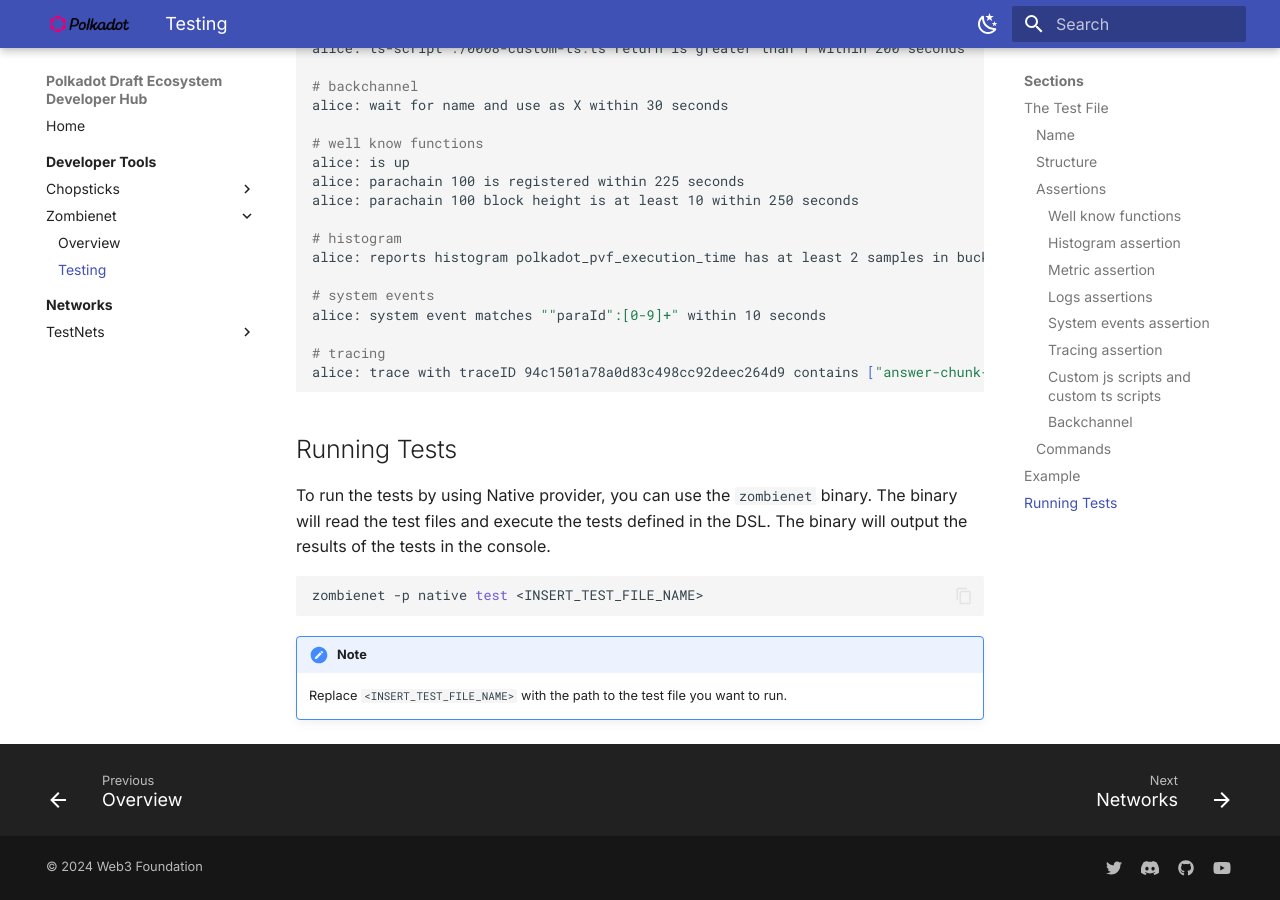
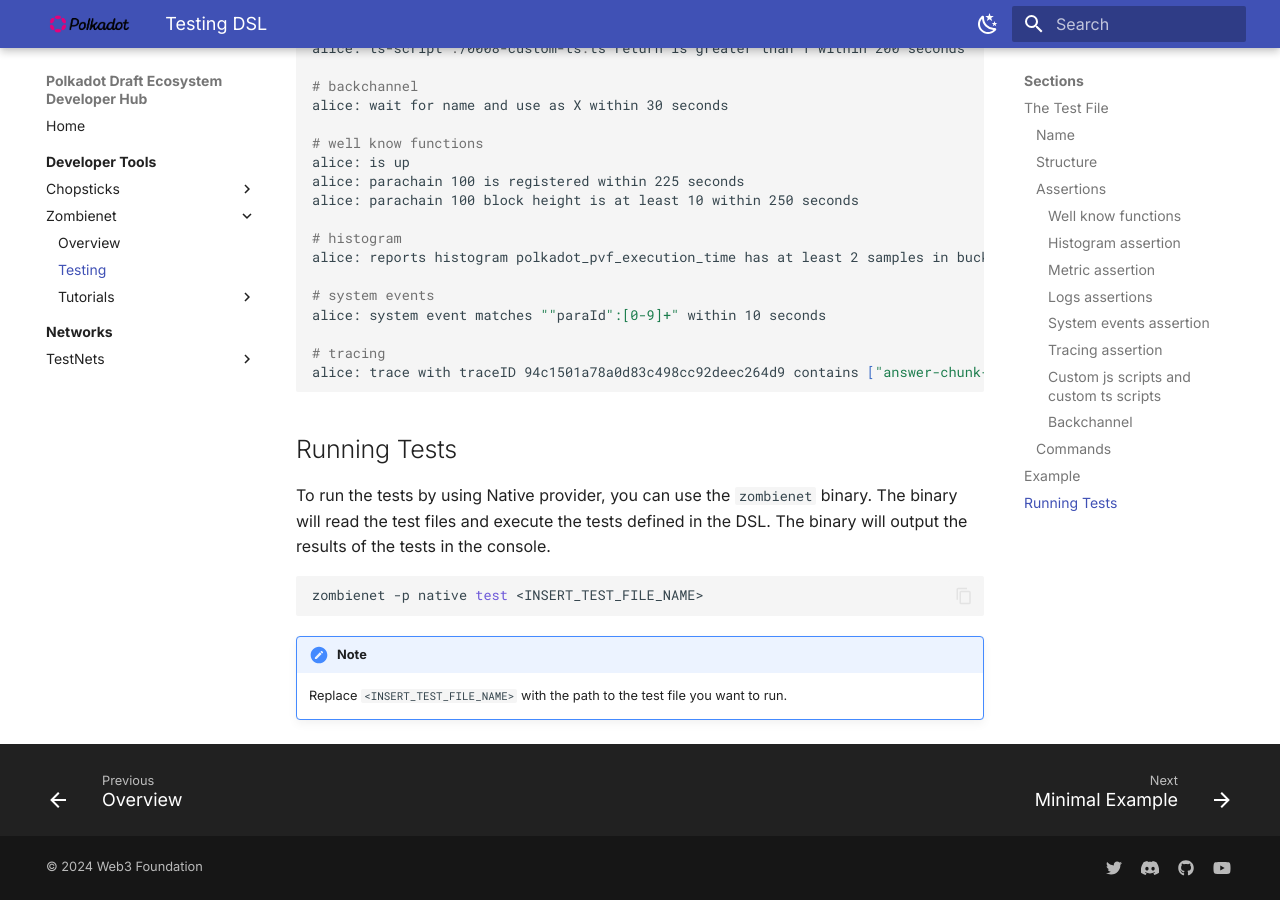
Before and after one commit to papermoonio/polkadot-ecosystem-docs-draft, an MkDocs documentation site: the page built from docs/dev-tools/zombienet/testing.md, in a window 1280 px wide and 900 px high, scrolled down 5354 px. Built offline with MkDocs 1.6.1 and Material for MkDocs 9.7.7, drawn with Linux system fonts in a browser that asks for light colours; some of the changed lines change nothing that is shown.

Commit message:
fix: updating nav navigation

```diff
--- a/docs/dev-tools/zombienet/testing.md
+++ b/docs/dev-tools/zombienet/testing.md
@@ -1,3 +1,8 @@
+---
+title: Testing DSL
+description: Zombienet provides a Domain Specific Language (DSL) for writing tests. The DSL is designed to be human-readable and allows you to write tests using natural language expressions.
+---
+
 # Testing DSL
 
 Zombienet provides a Domain Specific Language (DSL) for writing tests. The DSL is designed to be human-readable and allows you to write tests using natural language expressions. You can define assertions and tests against the spawned network using this DSL. This way, users can evaluate different metrics, such as:
```
Also changed, not shown: docs/dev-tools/zombienet/.pages, docs/dev-tools/zombienet/tutorials/.pages (added).
